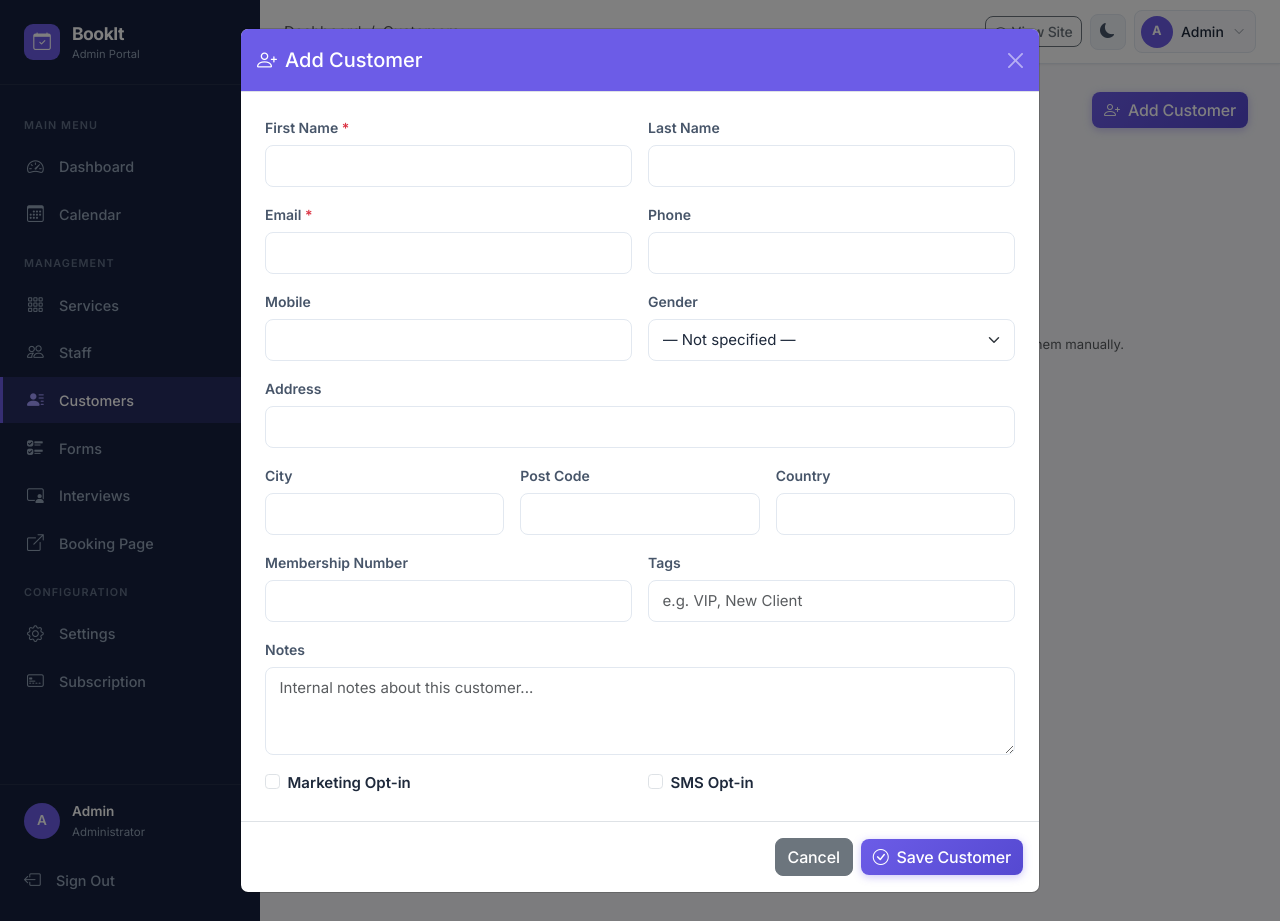
After one commit to dotnetappdev/BookIt, an ASP.NET Core app: template src/BookIt.Web/Views/Admin/Customers.cshtml in a window 1280 px wide, after a click on "Add Customer". The commit adds this page. Run offline with ASP.NET Core 8, Linux system fonts and the light colour scheme; the template is opened without the code that fills it, so the values that code supplies are empty.

Commit message:
Add per-customer booking form data with admin CRUD and booking pre-fill
Co-authored-by: dotnetappdev <184539361+dotnetappdev@users.noreply.github.com>

```diff
--- /dev/null
+++ b/src/BookIt.Web/Views/Admin/Customers.cshtml
@@ -0,0 +1,424 @@
+@using BookIt.Core.DTOs
+@{
+    ViewData["Title"] = "Customers";
+    Layout = "_AdminLayout";
+    var tenant = ViewBag.Tenant as TenantResponse;
+    var customers = ViewBag.Customers as List<CustomerResponse> ?? new();
+    var tenantSlug = ViewBag.TenantSlug as string ?? "";
+    var accessToken = ViewBag.AccessToken as string ?? "";
+}
+
+<div class="page-header">
+    <div>
+        <h1 class="page-title">Customers</h1>
+        <p class="page-subtitle">Manage customer profiles and booking form data</p>
+    </div>
+    <button class="btn btn-brand" data-bs-toggle="modal" data-bs-target="#addCustomerModal" aria-haspopup="dialog">
+        <i class="bi bi-person-plus me-2"></i>Add Customer
+    </button>
+</div>
+
+@if (!customers.Any())
+{
+    <div class="text-center py-5">
+        <i class="bi bi-people fs-1 text-muted d-block mb-3"></i>
+        <h5 class="text-muted">No customers yet</h5>
+        <p class="text-muted small">Customer profiles are created automatically when someone books an appointment, or you can add them manually.</p>
+        <button class="btn btn-brand" data-bs-toggle="modal" data-bs-target="#addCustomerModal">
+            <i class="bi bi-person-plus me-2"></i>Add Customer
+        </button>
+    </div>
+}
+else
+{
+    <!-- Search/filter bar -->
+    <div class="mb-3">
+        <input type="text" class="form-control" id="customerSearch" placeholder="Search by name or email..." aria-label="Search customers" />
+    </div>
+
+    <div class="table-responsive">
+        <table class="table table-hover align-middle" id="customersTable">
+            <thead class="table-light">
+                <tr>
+                    <th>Name</th>
+                    <th>Email</th>
+                    <th>Phone</th>
+                    <th class="text-center">Bookings</th>
+                    <th class="text-end">Total Spent</th>
+                    <th>Last Visit</th>
+                    <th>Tags</th>
+                    <th></th>
+                </tr>
+            </thead>
+            <tbody>
+                @foreach (var c in customers)
+                {
+                    <tr>
+                        <td>
+                            <div class="d-flex align-items-center gap-2">
+                                <div class="rounded-circle bg-brand text-white d-flex align-items-center justify-content-center fw-bold small"
+                                     style="width:34px;height:34px;flex-shrink:0;font-size:.7rem;">
+                                    @(c.FirstName.Length > 0 ? c.FirstName[0].ToString() : "")@(c.LastName.Length > 0 ? c.LastName[0].ToString() : "")
+                                </div>
+                                <div>
+                                    <div class="fw-semibold">@c.FullName</div>
+                                    @if (!string.IsNullOrEmpty(c.MembershipNumber))
+                                    {
+                                        <div class="text-muted small">#@c.MembershipNumber</div>
+                                    }
+                                </div>
+                            </div>
+                        </td>
+                        <td><a href="mailto:@c.Email" class="text-decoration-none">@c.Email</a></td>
+                        <td>@(c.Phone ?? c.Mobile ?? "—")</td>
+                        <td class="text-center"><span class="badge bg-light text-dark border">@c.TotalBookings</span></td>
+                        <td class="text-end fw-semibold">£@c.TotalSpent.ToString("0.00")</td>
+                        <td>
+                            @if (c.LastVisit.HasValue)
+                            {
+                                <span title="@c.LastVisit.Value.ToString("f")">@c.LastVisit.Value.ToString("d MMM yyyy")</span>
+                            }
+                            else
+                            {
+                                <span class="text-muted">—</span>
+                            }
+                        </td>
+                        <td>
+                            @if (!string.IsNullOrEmpty(c.Tags))
+                            {
+                                foreach (var tag in c.Tags.Split(',', StringSplitOptions.RemoveEmptyEntries | StringSplitOptions.TrimEntries))
+                                {
+                                    <span class="badge bg-light text-dark border me-1">@tag</span>
+                                }
+                            }
+                        </td>
+                        <td class="text-end">
+                            <div class="d-flex gap-1 justify-content-end">
+                                <button class="btn btn-sm btn-outline-secondary"
+                                        data-customer-id="@c.Id"
+                                        data-first-name="@c.FirstName"
+                                        data-last-name="@c.LastName"
+                                        data-email="@c.Email"
+                                        data-phone="@(c.Phone ?? "")"
+                                        data-mobile="@(c.Mobile ?? "")"
+                                        data-address="@(c.Address ?? "")"
+                                        data-city="@(c.City ?? "")"
+                                        data-post-code="@(c.PostCode ?? "")"
+                                        data-country="@(c.Country ?? "")"
+                                        data-gender="@(c.Gender ?? "")"
+                                        data-membership-number="@(c.MembershipNumber ?? "")"
+                                        data-notes="@(c.Notes ?? "")"
+                                        data-tags="@(c.Tags ?? "")"
+                                        data-marketing-opt-in="@c.MarketingOptIn.ToString().ToLower()"
+                                        data-sms-opt-in="@c.SmsOptIn.ToString().ToLower()"
+                                        onclick="openEditModal(this)"
+                                        aria-label="Edit @c.FullName">
+                                    <i class="bi bi-pencil"></i>
+                                </button>
+                                <button class="btn btn-sm btn-outline-danger"
+                                        onclick="deleteCustomer('@c.Id', '@c.FullName')"
+                                        aria-label="Delete @c.FullName">
+                                    <i class="bi bi-trash"></i>
+                                </button>
+                            </div>
+                        </td>
+                    </tr>
+                }
+            </tbody>
+        </table>
+    </div>
+}
+
+<!-- Add Customer Modal -->
+<div class="modal fade" id="addCustomerModal" tabindex="-1" aria-labelledby="addCustomerModalLabel" aria-modal="true" role="dialog">
+    <div class="modal-dialog modal-lg">
+        <div class="modal-content">
+            <div class="modal-header bg-brand text-white">
+                <h5 class="modal-title" id="addCustomerModalLabel"><i class="bi bi-person-plus me-2"></i>Add Customer</h5>
+                <button type="button" class="btn-close btn-close-white" data-bs-dismiss="modal" aria-label="Close"></button>
+            </div>
+            <form id="addCustomerForm">
+                <div class="modal-body p-4">
+                    <div class="row g-3">
+                        <div class="col-md-6">
+                            <label for="addFirstName" class="form-label fw-semibold">First Name <span class="text-danger">*</span></label>
+                            <input type="text" class="form-control" id="addFirstName" name="firstName" required aria-required="true" />
+                        </div>
+                        <div class="col-md-6">
+                            <label for="addLastName" class="form-label fw-semibold">Last Name</label>
+                            <input type="text" class="form-control" id="addLastName" name="lastName" />
+                        </div>
+                        <div class="col-md-6">
+                            <label for="addEmail" class="form-label fw-semibold">Email <span class="text-danger">*</span></label>
+                            <input type="email" class="form-control" id="addEmail" name="email" required aria-required="true" />
+                        </div>
+                        <div class="col-md-6">
+                            <label for="addPhone" class="form-label fw-semibold">Phone</label>
+                            <input type="tel" class="form-control" id="addPhone" name="phone" />
+                        </div>
+                        <div class="col-md-6">
+                            <label for="addMobile" class="form-label fw-semibold">Mobile</label>
+                            <input type="tel" class="form-control" id="addMobile" name="mobile" />
+                        </div>
+                        <div class="col-md-6">
+                            <label for="addGender" class="form-label fw-semibold">Gender</label>
+                            <select class="form-select" id="addGender" name="gender">
+                                <option value="">— Not specified —</option>
+                                <option value="Male">Male</option>
+                                <option value="Female">Female</option>
+                                <option value="Non-binary">Non-binary</option>
+                                <option value="Prefer not to say">Prefer not to say</option>
+                            </select>
+                        </div>
+                        <div class="col-12">
+                            <label for="addAddress" class="form-label fw-semibold">Address</label>
+                            <input type="text" class="form-control" id="addAddress" name="address" />
+                        </div>
+                        <div class="col-md-4">
+                            <label for="addCity" class="form-label fw-semibold">City</label>
+                            <input type="text" class="form-control" id="addCity" name="city" />
+                        </div>
+                        <div class="col-md-4">
+                            <label for="addPostCode" class="form-label fw-semibold">Post Code</label>
+                            <input type="text" class="form-control" id="addPostCode" name="postCode" />
+                        </div>
+                        <div class="col-md-4">
+                            <label for="addCountry" class="form-label fw-semibold">Country</label>
+                            <input type="text" class="form-control" id="addCountry" name="country" />
+                        </div>
+                        <div class="col-md-6">
+                            <label for="addMembershipNumber" class="form-label fw-semibold">Membership Number</label>
+                            <input type="text" class="form-control" id="addMembershipNumber" name="membershipNumber" />
+                        </div>
+                        <div class="col-md-6">
+                            <label for="addTags" class="form-label fw-semibold">Tags</label>
+                            <input type="text" class="form-control" id="addTags" name="tags" placeholder="e.g. VIP, New Client" />
+                        </div>
+                        <div class="col-12">
+                            <label for="addNotes" class="form-label fw-semibold">Notes</label>
+                            <textarea class="form-control" id="addNotes" name="notes" rows="3" placeholder="Internal notes about this customer..."></textarea>
+                        </div>
+                        <div class="col-md-6 d-flex align-items-center">
+                            <div class="form-check">
+                                <input class="form-check-input" type="checkbox" id="addMarketingOptIn" name="marketingOptIn" />
+                                <label class="form-check-label fw-semibold" for="addMarketingOptIn">Marketing Opt-in</label>
+                            </div>
+                        </div>
+                        <div class="col-md-6 d-flex align-items-center">
+                            <div class="form-check">
+                                <input class="form-check-input" type="checkbox" id="addSmsOptIn" name="smsOptIn" />
+                                <label class="form-check-label fw-semibold" for="addSmsOptIn">SMS Opt-in</label>
+                            </div>
+                        </div>
+                    </div>
+                </div>
+                <div class="modal-footer">
+                    <button type="button" class="btn btn-secondary" data-bs-dismiss="modal">Cancel</button>
+                    <button type="submit" class="btn btn-brand"><i class="bi bi-check-circle me-2"></i>Save Customer</button>
+                </div>
+            </form>
+        </div>
+    </div>
+</div>
+
+<!-- Edit Customer Modal -->
+<div class="modal fade" id="editCustomerModal" tabindex="-1" aria-labelledby="editCustomerModalLabel" aria-modal="true" role="dialog">
+    <div class="modal-dialog modal-lg">
+        <div class="modal-content">
+            <div class="modal-header bg-brand text-white">
+                <h5 class="modal-title" id="editCustomerModalLabel"><i class="bi bi-pencil me-2"></i>Edit Customer</h5>
+                <button type="button" class="btn-close btn-close-white" data-bs-dismiss="modal" aria-label="Close"></button>
+            </div>
+            <form id="editCustomerForm">
+                <input type="hidden" id="editCustomerId" />
+                <div class="modal-body p-4">
+                    <div class="row g-3">
+                        <div class="col-md-6">
+                            <label for="editFirstName" class="form-label fw-semibold">First Name <span class="text-danger">*</span></label>
+                            <input type="text" class="form-control" id="editFirstName" name="firstName" required aria-required="true" />
+                        </div>
+                        <div class="col-md-6">
+                            <label for="editLastName" class="form-label fw-semibold">Last Name</label>
+                            <input type="text" class="form-control" id="editLastName" name="lastName" />
+                        </div>
+                        <div class="col-md-6">
+                            <label for="editEmail" class="form-label fw-semibold">Email <span class="text-danger">*</span></label>
+                            <input type="email" class="form-control" id="editEmail" name="email" required aria-required="true" />
+                        </div>
+                        <div class="col-md-6">
+                            <label for="editPhone" class="form-label fw-semibold">Phone</label>
+                            <input type="tel" class="form-control" id="editPhone" name="phone" />
+                        </div>
+                        <div class="col-md-6">
+                            <label for="editMobile" class="form-label fw-semibold">Mobile</label>
+                            <input type="tel" class="form-control" id="editMobile" name="mobile" />
+                        </div>
+                        <div class="col-md-6">
+                            <label for="editGender" class="form-label fw-semibold">Gender</label>
+                            <select class="form-select" id="editGender" name="gender">
+                                <option value="">— Not specified —</option>
+                                <option value="Male">Male</option>
+                                <option value="Female">Female</option>
+                                <option value="Non-binary">Non-binary</option>
+                                <option value="Prefer not to say">Prefer not to say</option>
+                            </select>
+                        </div>
+                        <div class="col-12">
+                            <label for="editAddress" class="form-label fw-semibold">Address</label>
+                            <input type="text" class="form-control" id="editAddress" name="address" />
+                        </div>
+                        <div class="col-md-4">
+                            <label for="editCity" class="form-label fw-semibold">City</label>
+                            <input type="text" class="form-control" id="editCity" name="city" />
+                        </div>
+                        <div class="col-md-4">
+                            <label for="editPostCode" class="form-label fw-semibold">Post Code</label>
+                            <input type="text" class="form-control" id="editPostCode" name="postCode" />
+                        </div>
+                        <div class="col-md-4">
+                            <label for="editCountry" class="form-label fw-semibold">Country</label>
+                            <input type="text" class="form-control" id="editCountry" name="country" />
+                        </div>
+                        <div class="col-md-6">
+                            <label for="editMembershipNumber" class="form-label fw-semibold">Membership Number</label>
+                            <input type="text" class="form-control" id="editMembershipNumber" name="membershipNumber" />
+                        </div>
+                        <div class="col-md-6">
+                            <label for="editTags" class="form-label fw-semibold">Tags</label>
+                            <input type="text" class="form-control" id="editTags" name="tags" placeholder="e.g. VIP, New Client" />
+                        </div>
+                        <div class="col-12">
+                            <label for="editNotes" class="form-label fw-semibold">Notes</label>
+                            <textarea class="form-control" id="editNotes" name="notes" rows="3"></textarea>
+                        </div>
+                        <div class="col-md-6 d-flex align-items-center">
+                            <div class="form-check">
+                                <input class="form-check-input" type="checkbox" id="editMarketingOptIn" name="marketingOptIn" />
+                                <label class="form-check-label fw-semibold" for="editMarketingOptIn">Marketing Opt-in</label>
+                            </div>
+                        </div>
+                        <div class="col-md-6 d-flex align-items-center">
+                            <div class="form-check">
+                                <input class="form-check-input" type="checkbox" id="editSmsOptIn" name="smsOptIn" />
+                                <label class="form-check-label fw-semibold" for="editSmsOptIn">SMS Opt-in</label>
+                            </div>
+                        </div>
+                    </div>
+                </div>
+                <div class="modal-footer">
+                    <button type="button" class="btn btn-secondary" data-bs-dismiss="modal">Cancel</button>
+                    <button type="submit" class="btn btn-brand"><i class="bi bi-check-circle me-2"></i>Save Changes</button>
+                </div>
+            </form>
+        </div>
+    </div>
+</div>
+
+@section Scripts {
+<script>
+const token = '@accessToken';
+const tenantSlug = '@tenantSlug';
+const apiBase = `/api/tenants/${tenantSlug}/customers`;
+
+// Live search filter
+document.getElementById('customerSearch')?.addEventListener('input', function() {
+    const q = this.value.toLowerCase();
+    document.querySelectorAll('#customersTable tbody tr').forEach(row => {
+        const text = row.textContent.toLowerCase();
+        row.style.display = text.includes(q) ? '' : 'none';
+    });
+});
+
+function collectForm(f) {
+    return {
+        firstName: f.firstName.value.trim(),
+        lastName: f.lastName.value.trim(),
+        email: f.email.value.trim(),
+        phone: f.phone.value.trim() || null,
+        mobile: f.mobile.value.trim() || null,
+        address: f.address.value.trim() || null,
+        city: f.city.value.trim() || null,
+        postCode: f.postCode.value.trim() || null,
+        country: f.country.value.trim() || null,
+        gender: f.gender.value || null,
+        membershipNumber: f.membershipNumber.value.trim() || null,
+        notes: f.notes.value.trim() || null,
+        tags: f.tags.value.trim() || null,
+        marketingOptIn: f.marketingOptIn.checked,
+        smsOptIn: f.smsOptIn.checked
+    };
+}
+
+// Add customer
+document.getElementById('addCustomerForm').addEventListener('submit', async function(e) {
+    e.preventDefault();
+    const data = collectForm(e.target);
+    const resp = await fetch(apiBase, {
+        method: 'POST',
+        headers: { 'Content-Type': 'application/json', 'Authorization': 'Bearer ' + token },
+        body: JSON.stringify(data)
+    });
+    if (resp.ok) {
+        location.reload();
+    } else {
+        const msg = await resp.text().catch(() => '');
+        alert(`Failed to add customer (${resp.status})${msg ? ': ' + msg : '.'}`);
+    }
+});
+
+// Open edit modal via data attributes
+function openEditModal(btn) {
+    const d = btn.dataset;
+    document.getElementById('editCustomerId').value = d.customerId;
+    document.getElementById('editFirstName').value = d.firstName;
+    document.getElementById('editLastName').value = d.lastName;
+    document.getElementById('editEmail').value = d.email;
+    document.getElementById('editPhone').value = d.phone;
+    document.getElementById('editMobile').value = d.mobile;
+    document.getElementById('editAddress').value = d.address;
+    document.getElementById('editCity').value = d.city;
+    document.getElementById('editPostCode').value = d.postCode;
+    document.getElementById('editCountry').value = d.country;
+    document.getElementById('editGender').value = d.gender;
+    document.getElementById('editMembershipNumber').value = d.membershipNumber;
+    document.getElementById('editNotes').value = d.notes;
+    document.getElementById('editTags').value = d.tags;
+    document.getElementById('editMarketingOptIn').checked = d.marketingOptIn === 'true';
+    document.getElementById('editSmsOptIn').checked = d.smsOptIn === 'true';
+    new bootstrap.Modal(document.getElementById('editCustomerModal')).show();
+}
+
+// Save edits
+document.getElementById('editCustomerForm').addEventListener('submit', async function(e) {
+    e.preventDefault();
+    const id = document.getElementById('editCustomerId').value;
+    const data = collectForm(e.target);
+    const resp = await fetch(`${apiBase}/${id}`, {
+        method: 'PUT',
+        headers: { 'Content-Type': 'application/json', 'Authorization': 'Bearer ' + token },
+        body: JSON.stringify(data)
+    });
+    if (resp.ok) {
+        location.reload();
+    } else {
+        const msg = await resp.text().catch(() => '');
+        alert(`Failed to update customer (${resp.status})${msg ? ': ' + msg : '.'}`);
+    }
+});
+
+// Delete
+async function deleteCustomer(id, name) {
+    if (!confirm(`Remove ${name} from your customer list?`)) return;
+    const resp = await fetch(`${apiBase}/${id}`, {
+        method: 'DELETE',
+        headers: { 'Authorization': 'Bearer ' + token }
+    });
+    if (resp.ok) {
+        location.reload();
+    } else {
+        const msg = await resp.text().catch(() => '');
+        alert(`Failed to delete customer (${resp.status})${msg ? ': ' + msg : '.'}`);
+    }
+}
+</script>
+}
--- a/src/BookIt.Web/Views/Shared/_AdminLayout.cshtml
+++ b/src/BookIt.Web/Views/Shared/_AdminLayout.cshtml
@@ -64,6 +64,10 @@
             <a href="/@slug/admin/Staff" class="sidebar-link @(currentController == "Admin" && currentAction == "Staff" ? "active" : "")">
                 <i class="bi bi-people"></i>
                 <span>Staff</span>
+            </a>
+            <a href="/@slug/admin/Customers" class="sidebar-link @(currentController == "Admin" && currentAction == "Customers" ? "active" : "")">
+                <i class="bi bi-person-lines-fill"></i>
+                <span>Customers</span>
             </a>
             <a href="/@slug/admin/Forms" class="sidebar-link @(currentController == "Admin" && (currentAction == "Forms" || currentAction == "FormBuilder") ? "active" : "")">
                 <i class="bi bi-ui-checks"></i>
```
Also changed, not shown: src/BookIt.API/Controllers/AppointmentsController.cs (+46 -0 lines), src/BookIt.API/Controllers/CustomersController.cs (+24 -2 lines), src/BookIt.Web/Controllers/AdminController.cs (+16 -1 lines), src/BookIt.Web/Services/BookItApiClient.cs (+38 -0 lines), src/BookIt.Web/Views/Booking/Details.cshtml (+34 -0 lines).
